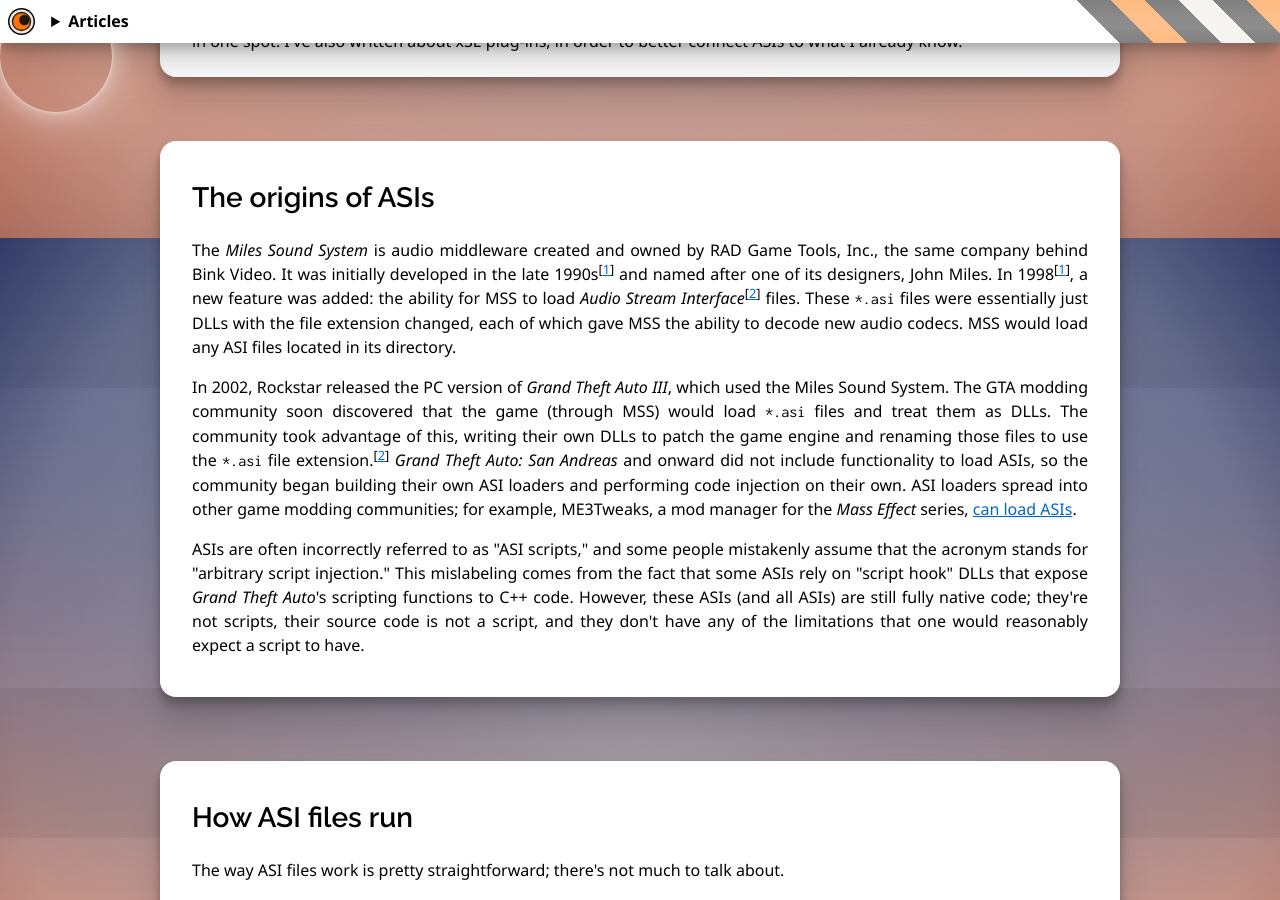
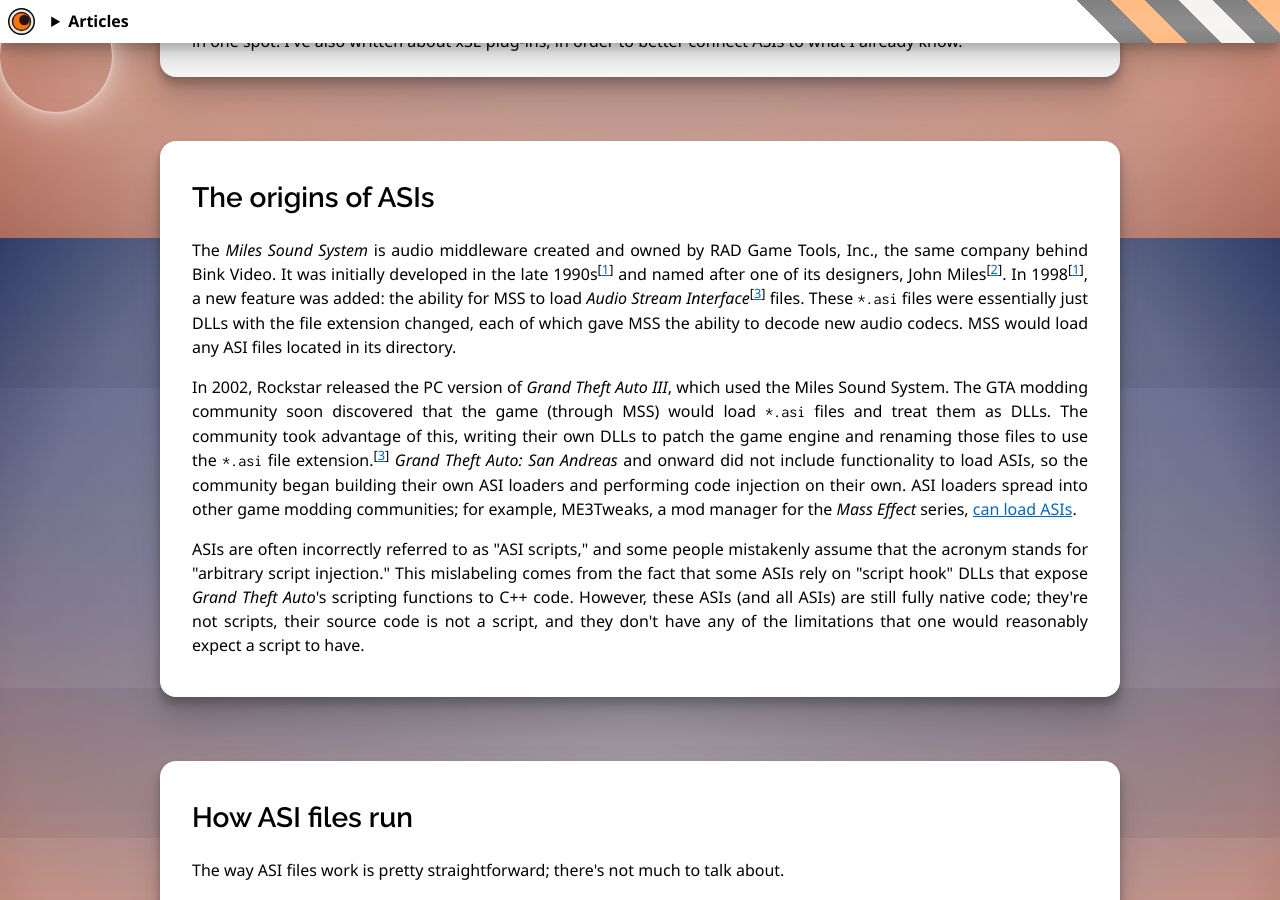
Before and after one commit to DavidJCobb/davidjcobb.github.io, a Jekyll site: the page built from _articles/asi-files-and-modding.html, in a window 1280 px wide and 900 px high, scrolled down 662 px. Built offline with Jekyll 4.4.1, drawn with Linux system fonts in a browser that asks for light colours; part of the change alters nothing that is shown; some of the changed text lies outside the part shown.

```diff
--- a/_articles/asi-files-and-modding.html
+++ b/_articles/asi-files-and-modding.html
@@ -26,6 +26,9 @@ info_sources:
       archive_today:
          2012: "https://archive.ph/VB5N"
          2023: "https://archive.ph/vEitl"
+ - id:    "src-mss-home"
+   title: "The Miles Sound System"
+   url:   "http://www.radgametools.com/miles.htm"
  - id:    "src-asi-acronym"
    title: "Proxy DLL 32 - GitHub repo homepage"
    url:   "https://github.com/Erik-JS/proxy-dll-32"
@@ -34,6 +37,12 @@ info_sources:
       archive_today: "https://archive.ph/BzLZ3"
 
 ---
+{%- capture cite_mss_home -%}
+   {%- include article-fragments/source-list-ref.html
+      list = page.info_sources
+      id   = "src-mss-home"
+   -%}
+{%- endcapture -%}
 {%- capture cite_mss_ver -%}
    {%- include article-fragments/source-list-ref.html
       list = page.info_sources
@@ -64,7 +73,7 @@ info_sources:
 <section>
    <h2><a name="origins"></a>The origins of ASIs</h2>
    <p>
-      The <dfn>Miles Sound System</dfn> is audio middleware created and owned by RAD Game Tools, Inc., the same company behind Bink Video. It was initially developed in the late 1990s{{cite_mss_ver}} and named after one of its designers, John Miles. In 1998{{cite_mss_ver}}, a new feature was added: the ability for MSS to load <dfn>Audio Stream Interface</dfn>{{cite_asi_acronym}} files. These <code>*.asi</code> files were essentially just DLLs with the file extension changed, each of which gave MSS the ability to decode new audio codecs. MSS would load any ASI files located in its directory.
+      The <dfn>Miles Sound System</dfn> is audio middleware created and owned by RAD Game Tools, Inc., the same company behind Bink Video. It was initially developed in the late 1990s{{cite_mss_ver}} and named after one of its designers, John Miles{{cite_mss_home}}. In 1998{{cite_mss_ver}}, a new feature was added: the ability for MSS to load <dfn>Audio Stream Interface</dfn>{{cite_asi_acronym}} files. These <code>*.asi</code> files were essentially just DLLs with the file extension changed, each of which gave MSS the ability to decode new audio codecs. MSS would load any ASI files located in its directory.
    </p>
    <p>
       In 2002, Rockstar released the PC version of <i>Grand Theft Auto III</i>, which used the Miles Sound System. The GTA modding community soon discovered that the game (through MSS) would load <code>*.asi</code> files and treat them as DLLs. The community took advantage of this, writing their own DLLs to patch the game engine and renaming those files to use the <code>*.asi</code> file extension.{{cite_asi_acronym}} <i>Grand Theft Auto: San Andreas</i> and onward did not include functionality to load ASIs, so the community began building their own ASI loaders and performing code injection on their own. ASI loaders spread into other game modding communities; for example, ME3Tweaks, a mod manager for the <i>Mass Effect</i> series, <a href="https://me3tweaks.com/mods/asi/" target="_blank">can load ASIs</a>.
```
